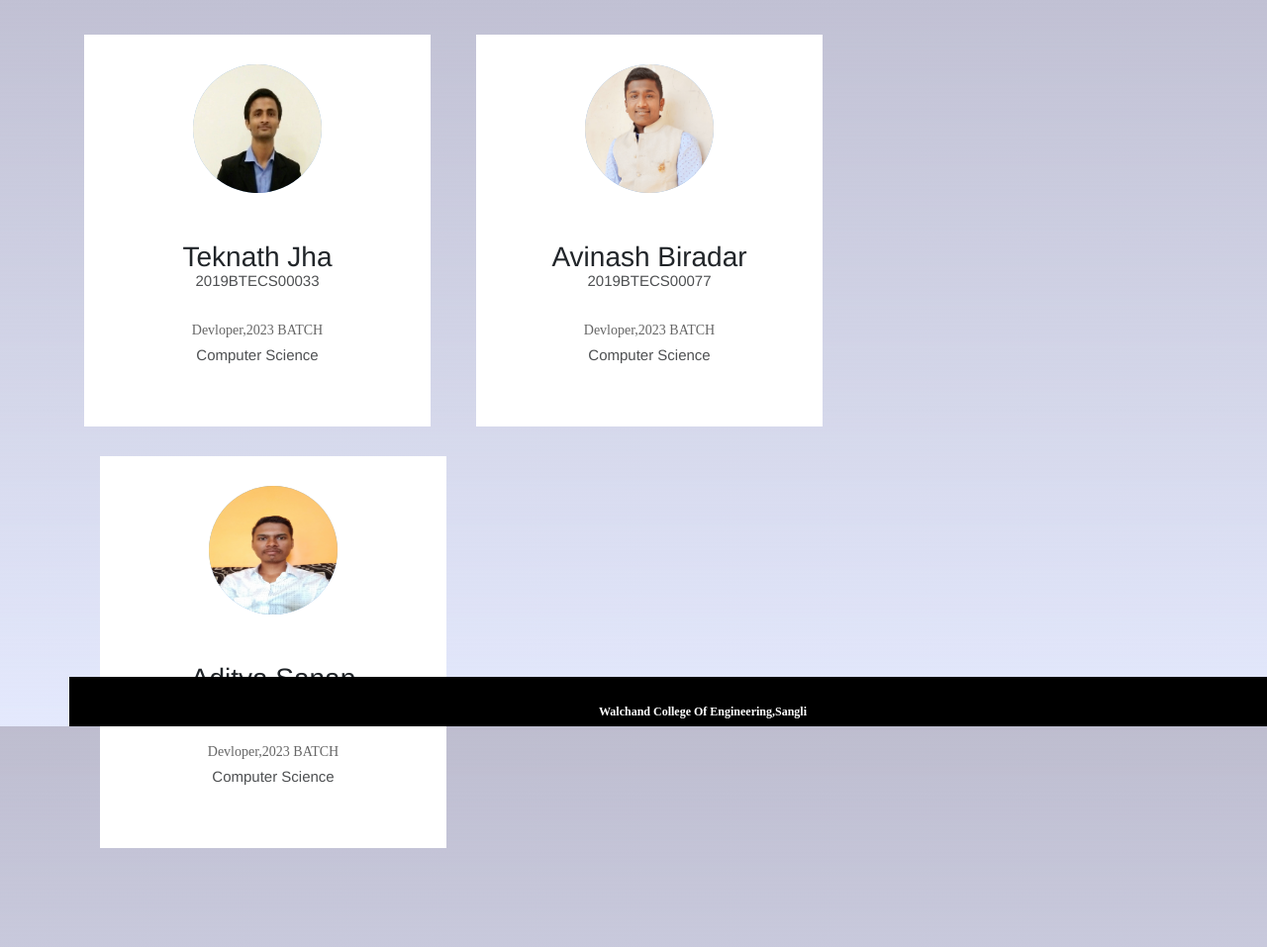
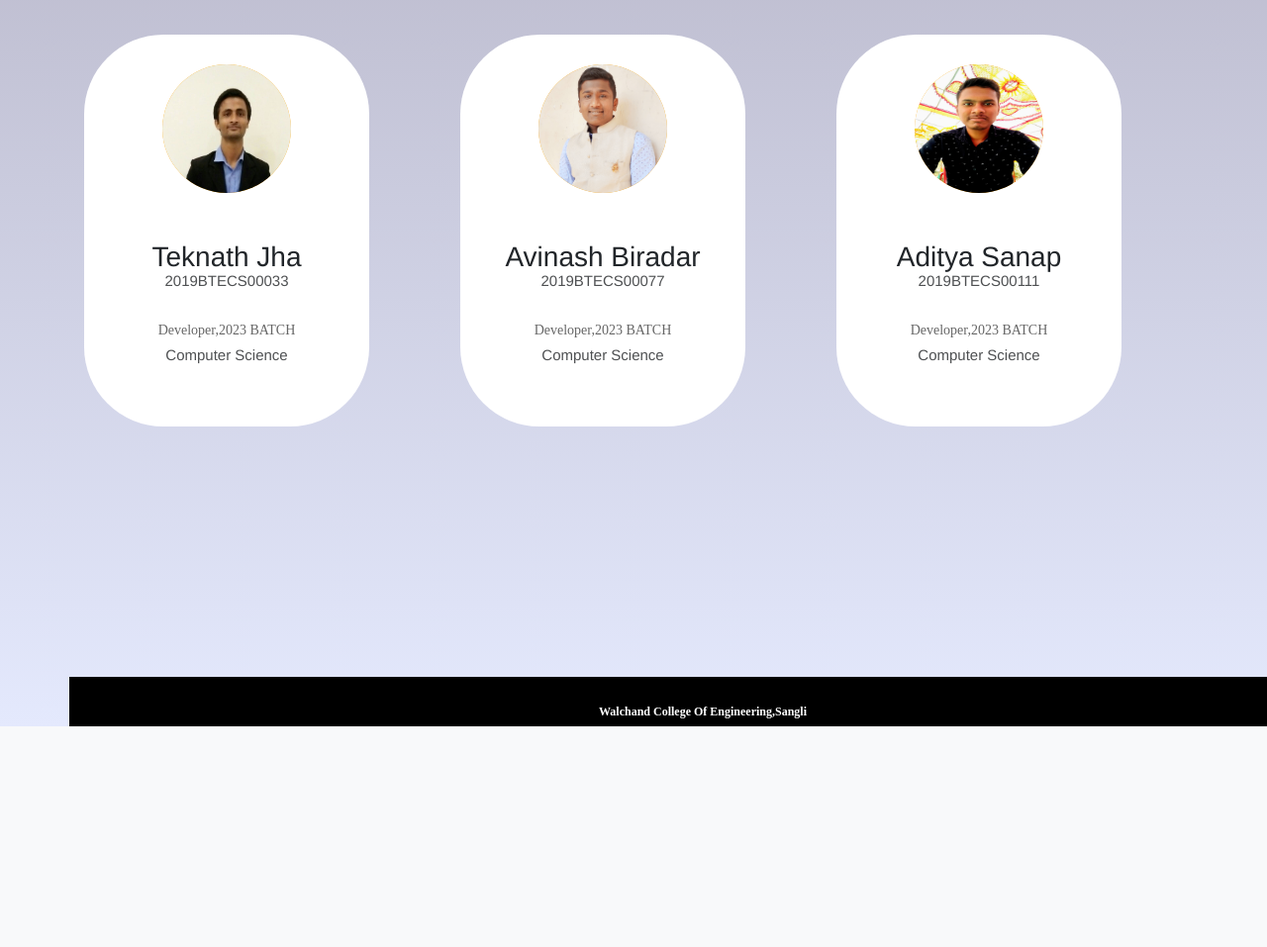
Before and after one commit to Teknath-jha/Doc-Tracker, a Django app: page /about/ in a window 1280 px wide. Shown: the part 66-1023 px from the top of the page at 99% size. After the commit the page ends 800 px from the top, so only its background shows below. Run offline with Django 3.2, Linux system fonts and the light colour scheme; some libraries are stand-ins or nearby versions; some web fonts are replaced.

Commit message:
About Updated and Footer Updated

```diff
--- a/DocTracker/DocTracker/templates/about.html
+++ b/DocTracker/DocTracker/templates/about.html
@@ -8,129 +8,77 @@
 
 
 <!-- -------------------@ Avinash style-------------------------- -->
-<div class="container">
+<div class="container ">
     <br><br><br><br>
-    <div class="row">
-    <div class='col-12 col-sm-12 col-md-4 col-lg-4 g-4 border-secondary '>
-    <div class='our-team'>
-        <div class='picture'><img class='img-fluid' style='max-width: 130px; height:130px ;' src="{% static 'images/teknath_jha.png' %}">
+    <div class="row mx-px-auto">
+        <div class='col-md-4'>
+            <div class='our-team' style="width: 18rem; border-radius: 5rem;">
+                <div class='picture'><img class='img-fluid' style='max-width: 130px; height:130px ;'
+                        src="{% static 'images/teknath_jha.png' %}">
                 </div>
-        <div class='team-content'><h3 class='name'>Teknath Jha</h3><h4 class='title' style = 'margin-bottom:30px;'>2019BTECS00033</h4><p class='fw-light' style=>Devloper,2023 BATCH</p><h4 class='title' style='line-height:25px ;margin-bottom:20px'>Computer Science</h4>
+                <div class='team-content'>
+                    <h3 class='name'>Teknath Jha</h3>
+                    <h4 class='title' style='margin-bottom:30px;'>2019BTECS00033</h4>
+                    <p class='fw-light' style=>Developer,2023 BATCH</p>
+                    <h4 class='title' style='line-height:25px ;margin-bottom:20px'>Computer Science</h4>
 
 
 
                 </div>
-        <ul class='social'><li><a href=mailto:@teknath.jha@walchandsangli.ac.in' target='blank' onclick='location.replace('mailto:amaan.shaikh@walchandsangli.ac.in')  class='fas fa-envelope'
-                    aria-hidden='true'></a>
-            </li><li><a href='' class='fab fa-linkedin'
-                    aria-hidden='true'></a>
-            </li><li><a href='' class='fab fa-facebook-square'
-                    aria-hidden='true'></a>
+                <ul class='social'>
+                    <li><a href=mailto:@teknath.jha@walchandsangli.ac.in aria-hidden='true'><i class="fa fa-envelope" aria-hidden="true"></i></a>
+                        </li>
+                    <li><a href=" " title="LinkedIn" class="btn btn-linkedin btn-lg"><i class="fa fa-linkedin fa-fw"></i></a>
+                    </li>
+                    <li><a href="#" title="Facebook" class="btn btn-facebook btn-lg"><i class="fa fa-facebook fa-fw"></i></a>
                     </li>
                 </ul>
             </div>
         </div>
-    <div class='col-12 col-sm-6 col-md-4 col-lg-4 g-4 border-secondary ml-3'>
-    <div class='our-team'>
-       <div class='picture'><img class='img-fluid' style='max-width: 130px; height:130px ;' src="{% static 'images/avinash_biradar.png' %}">
+        <div class='col-sm-4'>
+            <div class='our-team' style="width: 18rem;border-radius: 5rem;">
+                <div class='picture'><img class='img-fluid' style='max-width: 130px; height:130px ;'
+                        src="{% static 'images/avinash_biradar.png' %}">
                 </div>
-        <div class='team-content'><h3 class='name'>Avinash Biradar</h3><h4 class='title' style = 'margin-bottom:30px;'>2019BTECS00077</h4><p class='fw-light' style=>Devloper,2023 BATCH</p><h4 class='title' style='line-height:25px ;margin-bottom:20px'>Computer Science</h4>
+                <div class='team-content'>
+                    <h3 class='name'>Avinash Biradar</h3>
+                    <h4 class='title' style='margin-bottom:30px;'>2019BTECS00077</h4>
+                    <p class='fw-light' style=>Developer,2023 BATCH</p>
+                    <h4 class='title' style='line-height:25px ;margin-bottom:20px'>Computer Science</h4>
 
 
                 </div>
-        <ul class='social'><li><a href=mailto:@avinash.biradar@walchandsangli.ac.in' target='blank' onclick='location.replace('mailto:amaan.shaikh@walchandsangli.ac.in')  class='fas fa-envelope'
-                    aria-hidden='true'></a>
-            </li><li><a href='' class='fab fa-linkedin'
-                    aria-hidden='true'></a>
-            </li><li><a href='' class='fab fa-facebook-square'
-                    aria-hidden='true'></a>
+                <ul class='social'>
+                    <li><a href=mailto:@avinash.biradar@walchandsangli.ac.in aria-hidden='true'><i class="fa fa-envelope" aria-hidden="true"></i></a></a>
+                    </li>
+                    <li><a href=" " title="LinkedIn" class="btn btn-linkedin btn-lg"><i class="fa fa-linkedin fa-fw"></i></a>
+                    </li>
+                    <li><a href="#" title="Facebook" class="btn btn-facebook btn-lg"><i class="fa fa-facebook fa-fw"></i></a>
                     </li>
                 </ul>
             </div>
         </div>
-<div class='col-12 col-sm-6 col-md-4 col-lg-4 g-4 border-secondary ml-3'>
-    <div class='our-team'>
-        <div class='picture'><img class='img-fluid' style='max-width: 130px; height:130px ;' src="{% static 'images/aditya_sanap.png' %}">
+        <div class='col-sm-4'>
+            <div class='our-team' style="width: 18rem;border-radius: 5rem;">
+                <div class='picture'><img class='img-fluid' style='max-width: 130px; height:130px ;'
+                        src="{% static 'images\IMG_20210307_163650_3.png' %}">
                 </div>
-        <div class='team-content'><h3 class='name'>Aditya Sanap</h3><h4 class='title' style = 'margin-bottom:30px;'>2019BTECS00111</h4><p class='fw-light' style=>Devloper,2023 BATCH</p><h4 class='title' style='line-height:25px ;margin-bottom:20px'>Computer Science</h4>
+                <div class='team-content'>
+                    <h3 class='name'>Aditya Sanap</h3>
+                    <h4 class='title' style='margin-bottom:30px;'>2019BTECS00111</h4>
+                    <p class='fw-light' style=>Developer,2023 BATCH</p>
+                    <h4 class='title' style='line-height:25px ;margin-bottom:20px'>Computer Science</h4>
 
 
                 </div>
-        <ul class='social'><li><a href=mailto:@aditya.sanap@walchandsangli.ac.in' target='blank' onclick='location.replace('mailto:amaan.shaikh@walchandsangli.ac.in')  class='fas fa-envelope'
-                    aria-hidden='true'></a>
-            </li><li><a href='' class='fab fa-linkedin'
-                    aria-hidden='true'></a>
-            </li><li><a href='' class='fab fa-facebook-square'
-                    aria-hidden='true'></a>
+                <ul class='social'>
+                    <li><a href=mailto:@aditya.sanap@walchandsangli.ac.in aria-hidden='true'><i class="fa fa-envelope" aria-hidden="true"></i></a>
+                    </li>
+                    <li><a href="https://www.linkedin.com/in/aditya-sanap-27a653193/" title="LinkedIn" class="btn btn-linkedin btn-lg"><i class="fa fa-linkedin fa-fw"></i></a>
+                    </li>
+                    <li><a href="https://www.facebook.com/aditya.sanap.44" title="Facebook" class="btn btn-facebook btn-lg"><i class="fa fa-facebook fa-fw"></i></a>
                     </li>
                 </ul>
             </div>
         </div>
-
-
-
-
-
-
-
-
-
-
-
-
-
-
-
-
-
-
-
-
-
-
-
-
-
-<!-- <div class="container-sm">
-    <br>
-    <br>
-    <div class="row">
-        <div class="col-sm-4">
-            <div class="card mt-5 mb-5" style="width: 18rem;">
-                <img src="{% static 'landing_static/img/logo_wce.png' %}" class="card-img-top" alt="..."
-                    style="border-style: solid ; height: 22rem">
-                <div class="card-body">
-                    <h5 class="card-title">Teknath Jha</h5>
-                    <p class="card-text">Developer</p>
-                    <a href="https://www.facebook.com/aditya.sanap.44"><i class="fa fa-2x fa-facebook-square"></i></a>
-                </div>
-            </div>
-        </div>
-        <div class="col-md-4">
-            <div class="card mt-5 mb-5" style="width: 18rem; margin-top: 2rem;">
-                <img src="{% static 'images\IMG_20200514_135813.png' %}" class="card-img-top" alt="..."
-                    style="border-style: solid ; height: 22rem">
-                <div class="card-body">
-                    <h5 class="card-title">Aditya Sanap</h5>
-                    <p class="card-text">Developer</p>
-                    <a href="https://www.facebook.com/aditya.sanap.44"><i class="fa fa-2x fa-facebook-square "></i></a>
-                </div>
-            </div>
-        </div>
-        <div class="col-md-4">
-            <div class="card mt-5 mb-5" style="width: 18rem; margin-top: 2rem;">
-                <img src="{% static 'landing_static/img/logo_wce.png' %}" class="card-img-top " alt="..."
-                    style="border-style: solid ; height: 22rem">
-                <div class="card-body">
-                    <h5 class="card-title">Teknath Jha</h5>
-                    <p class="card-text">Developer</p>
-                    <a href="https://www.facebook.com/aditya.sanap.44"><i class="fa fa-2x fa-facebook-square"></i></a>
-                </div>
-            </div>
-        </div>
-
-    </div>
-</div> -->
-
-
 {%endblock%}
--- a/DocTracker/static/landing_static/css/style.css
+++ b/DocTracker/static/landing_static/css/style.css
@@ -33,6 +33,7 @@ body {
    height:50px;
    font-weight: 600;
    background-color:black;
+   z-index : 2
 }
 
 .footer p {
@@ -136,7 +137,7 @@ body {
     width: 100%;
     height: 0;
     border-radius: 50%;
-    background-color: #6fa6e6d8;
+    background-color: rgb(255, 166, 0);
     position: absolute;
     bottom: 135%;
     right: 0;
@@ -155,7 +156,7 @@ body {
     width: 100%;
     height: 100%;
     border-radius: 50%;
-    background-color: #6fa6e6d8;
+    background-color: rgb(255, 166, 0);
     position: absolute;
     top: 0;
     left: 0;
@@ -186,7 +187,7 @@ body {
     width: 100%;
     padding: 0;
     margin: 0;
-    background-color: #448bdd;
+    background-color: rgb(255, 166, 0);
     position: absolute;
     bottom: -100px;
     left: 0;
```
Also changed, not shown: DocTracker/static/images/IMG_20210307_163650_3.png (added), DocTracker/static/images/aditya_sanap.png (deleted). Lines whose indentation alone changed are shown as unchanged.
